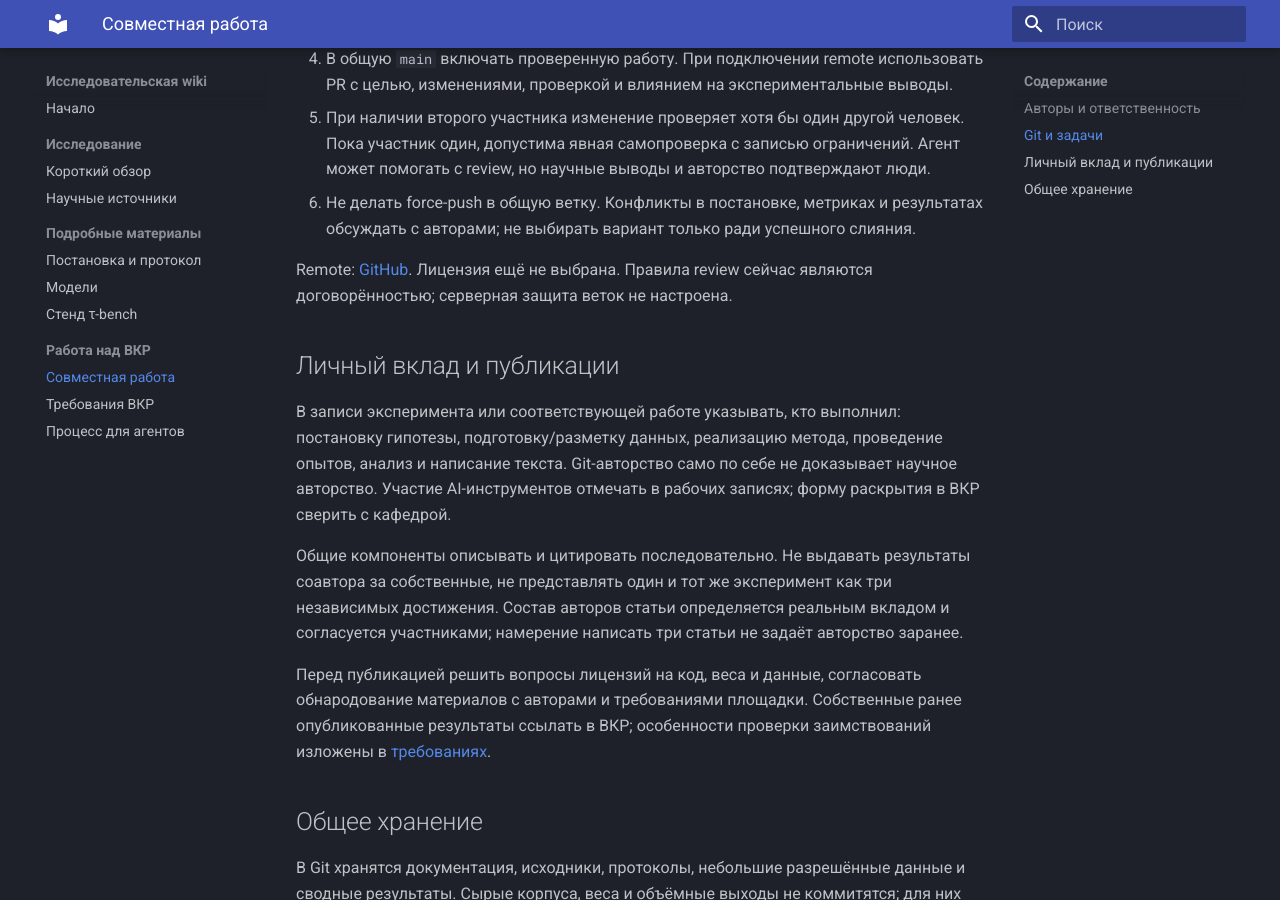
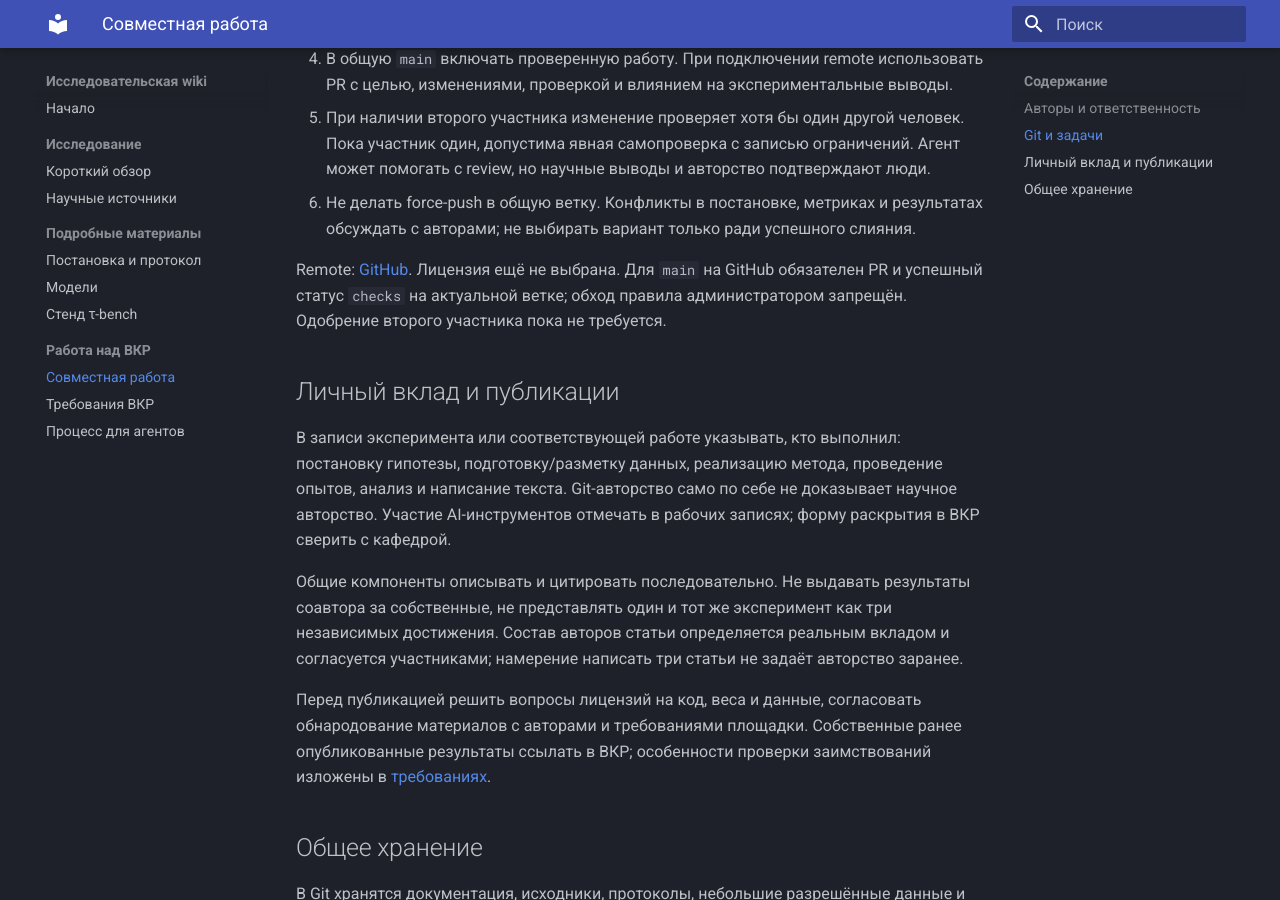
Before and after one commit to Nikita-812/diplom, an MkDocs documentation site: the page built from docs/team.md, in a window 1280 px wide and 900 px high, scrolled down 1031 px. Built offline with MkDocs 1.6.1 and Material for MkDocs 9.7.7, drawn with Linux system fonts in a browser that asks for light colours.

Commit message:
docs: record main branch protection

```diff
--- a/docs/team.md
+++ b/docs/team.md
@@ -38,7 +38,8 @@
    обсуждать с авторами; не выбирать вариант только ради успешного слияния.
 
 Remote: [GitHub](https://github.com/Nikita-812/diplom). Лицензия ещё не выбрана.
-Правила review сейчас являются договорённостью; серверная защита веток не настроена.
+Для `main` на GitHub обязателен PR и успешный статус `checks` на актуальной ветке;
+обход правила администратором запрещён. Одобрение второго участника пока не требуется.
 
 ## Личный вклад и публикации
 
```
